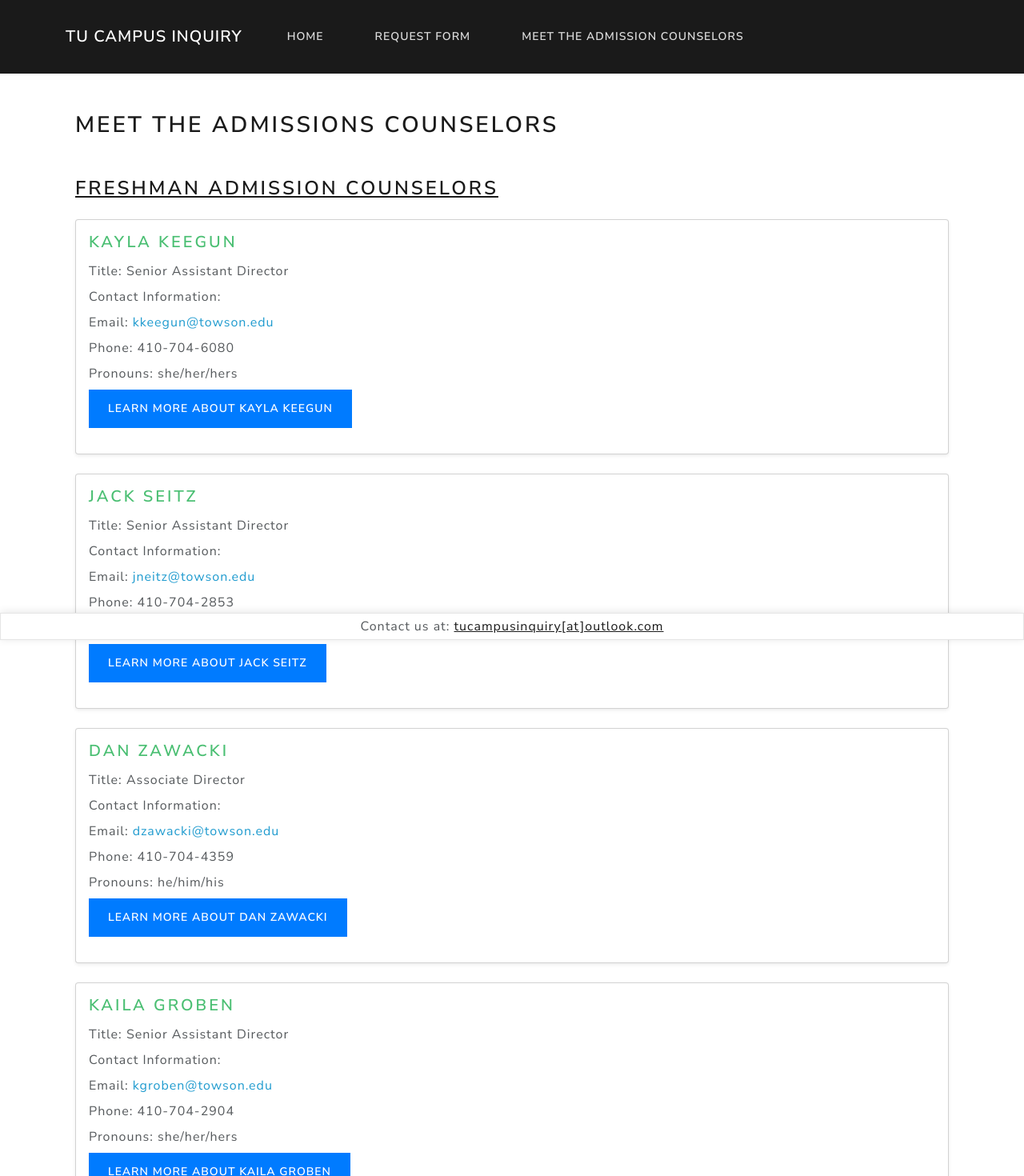
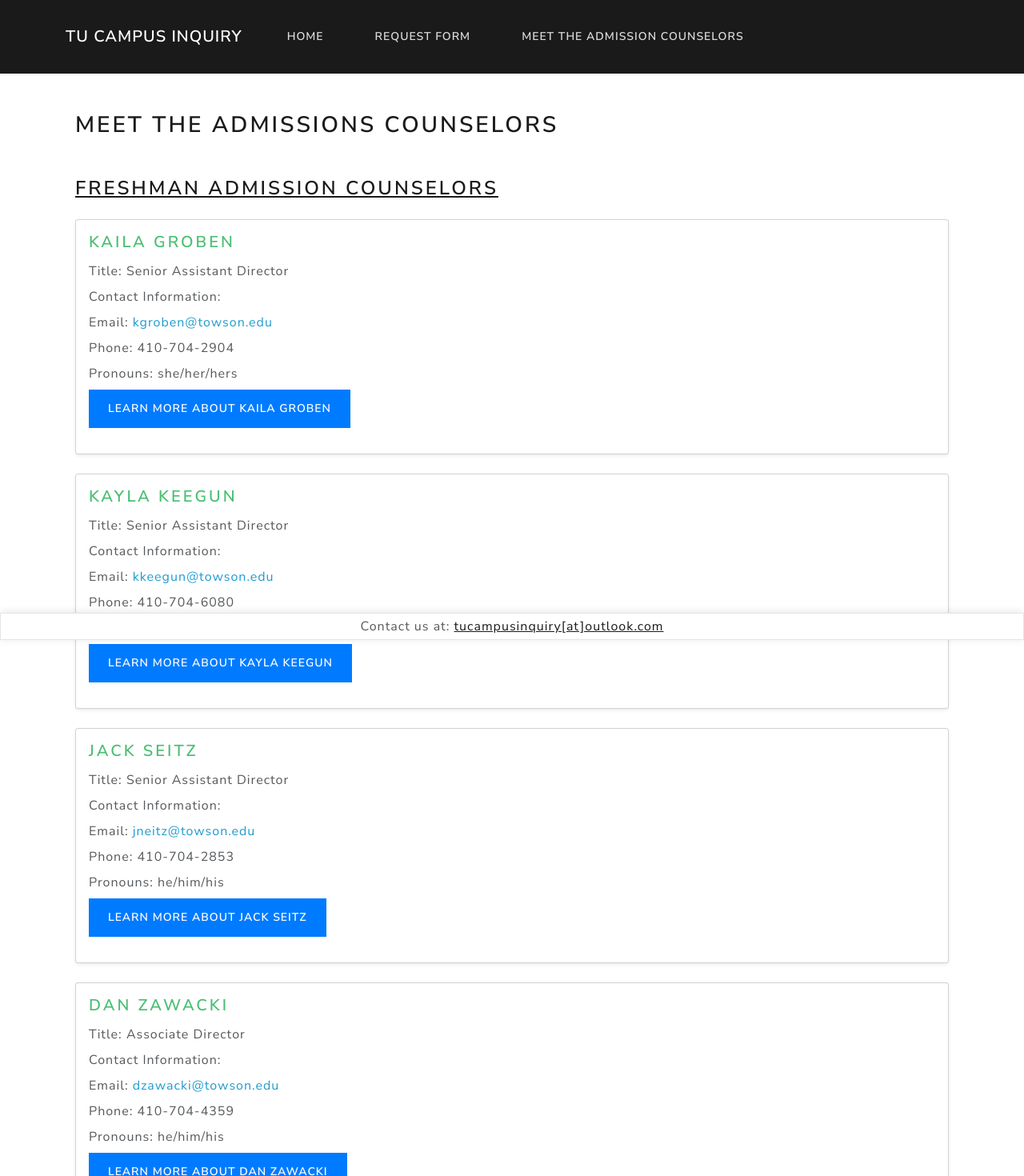
Before and after one commit to Romerico234/TU-Campus-Inquiry-Project, an Angular app in the folder tu-campus-inquiry/: page /meet-counselors-page in a window 1280 px wide. Shown: the top 1470 px of the page at 80% size. Built offline with nearby package versions, Linux system fonts and the light colour scheme.

Commit message:
update counselors.ts

```diff
--- a/tu-campus-inquiry/src/assets/counselors.ts
+++ b/tu-campus-inquiry/src/assets/counselors.ts
@@ -3,6 +3,14 @@
 
 export const counselors = {
   freshmanCounselors: [
+    {
+      name: 'Kaila Groben',
+      email: 'kgroben@towson.edu',
+      jobTitle: 'Senior Assistant Director',
+      phone: '410-704-2904',
+      pronouns: 'she/her/hers',
+      link: 'https://www.towson.edu/admissions/undergrad/team/kmiller.html',
+    },
     {
       name: 'Kayla Keegun',
       email: 'kkeegun@towson.edu',
@@ -26,14 +34,6 @@
       phone: '410-704-4359',
       pronouns: 'he/him/his',
       link: 'https://www.towson.edu/admissions/undergrad/team/daniel-zawacki.html',
-    },
-    {
-      name: 'Kaila Groben',
-      email: 'kgroben@towson.edu',
-      jobTitle: 'Senior Assistant Director',
-      phone: '410-704-2904',
-      pronouns: 'she/her/hers',
-      link: 'https://www.towson.edu/admissions/undergrad/team/kmiller.html',
     },
     {
       name: 'Aidevo Longe',
```
